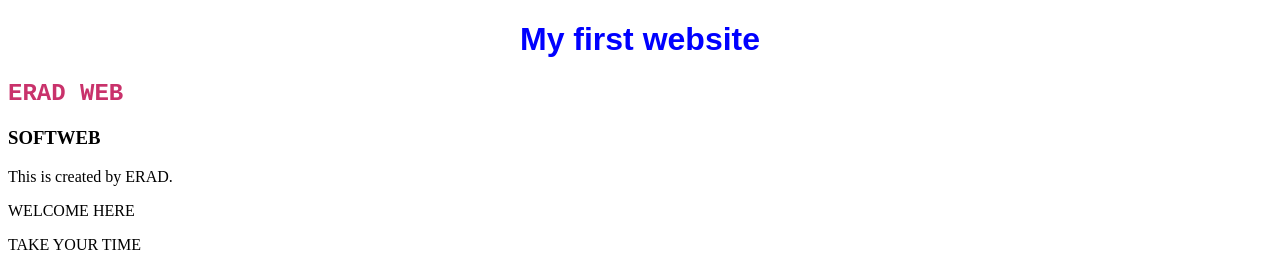
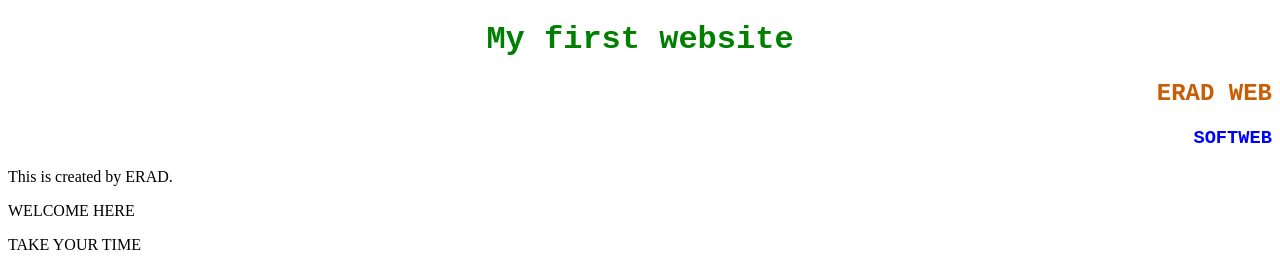
Before and after one commit to ERAD05/JS-Fundamentals, a plain HTML site: page new.html/images/index.html in a window 1280 px wide. Shown: the top 267 px of the page. Drawn offline with Linux system fonts and the light colour scheme; files that its build step writes are made by us from their sources.

Commit message:
second commit

```diff
--- /dev/null
+++ b/new.html/images/base.css
@@ -0,0 +1,15 @@
+h1 {
+    color: green;
+    font-family: 'Courier New', Courier, monospace;
+    text-align: center;
+}
+h2 {
+    color: rgb(201, 94, 7);
+    font-family: 'Courier New', Courier, monospace;
+    text-align: right;
+}
+h3 {
+    color: blue;
+    font-family: 'Courier New', Courier, monospace;
+    text-align: right;
+}
--- a/new.html/images/index.html
+++ b/new.html/images/index.html
@@ -4,9 +4,8 @@
     <meta charset="UTF-8">
     <meta name="viewport" content="width=device-width, initial-scale=1.0">
     <title>Document</title>
-    <title>Adding Styles</title>
-  <link href="base.css" rel="stylesheet">
-<link href="styles.css" rel="stylesheet">
+    <link href="styles.css" rel="stylesheet">
+    <link href="base.css" rel="stylesheet">
 </head>
 <body>
 
--- a/new.html/images/my html projects/style.css
+++ b/new.html/images/my html projects/style.css
@@ -1,10 +1,15 @@
-h2 {
+h1 {
     color: green;
     font-family: 'Courier New', Courier, monospace;
-    text-align: left;
+    text-align: center;
 }
 h2 {
     color: rgb(201, 94, 7);
     font-family: 'Courier New', Courier, monospace;
-    text-align: left;
+    text-align: right;
 }
+h3 {
+    color: blue;
+    font-family: 'Courier New', Courier, monospace;
+    text-align: right;
+}
```
Also changed, not shown: new.html/images/my html projects/tweets.html (+1 -1 lines).
